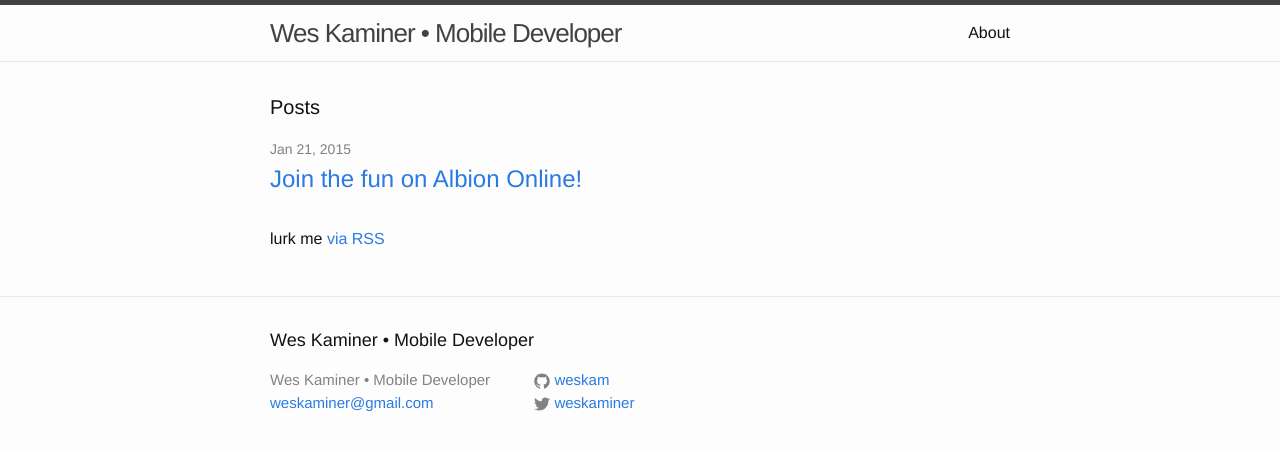
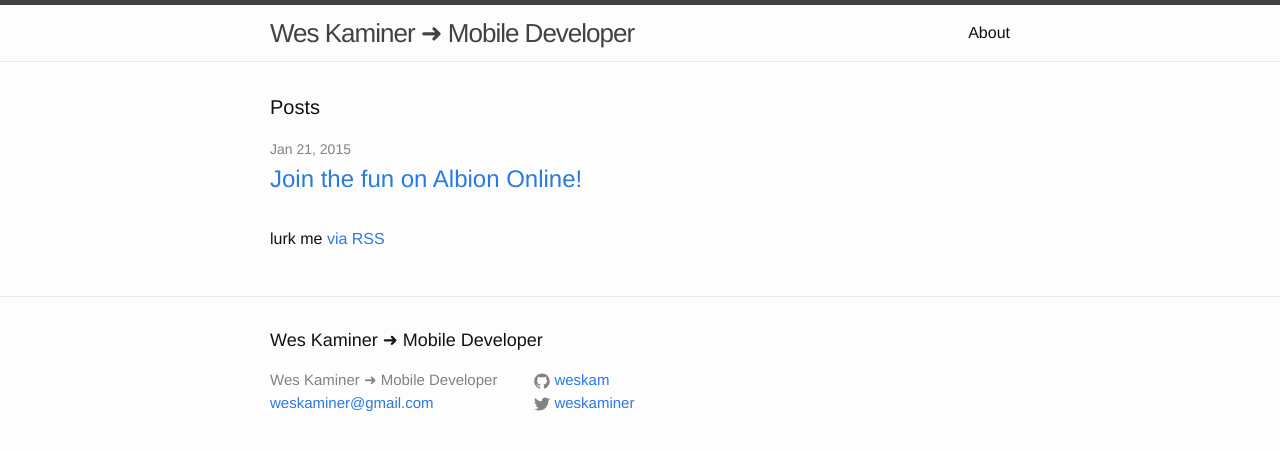
Before and after one commit to weskam/weskam.github.io, a Jekyll site: the page built from index.html, in a window 1280 px wide. Shown: the top 451 px of the page. Built offline with Jekyll 4.4.1, drawn with Linux system fonts in a browser that asks for light colours.

Commit message:
About Update

```diff
--- a/_config.yml
+++ b/_config.yml
@@ -1,5 +1,5 @@
 # Site settings
-title: Wes Kaminer • Mobile Developer
+title: Wes Kaminer ➜ Mobile Developer
 email: weskaminer@gmail.com
 description: > # this means to ignore newlines until "baseurl:"
 
```
Also changed, not shown: 1 other file.
